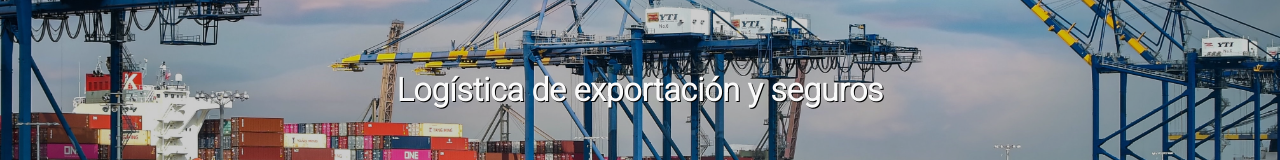
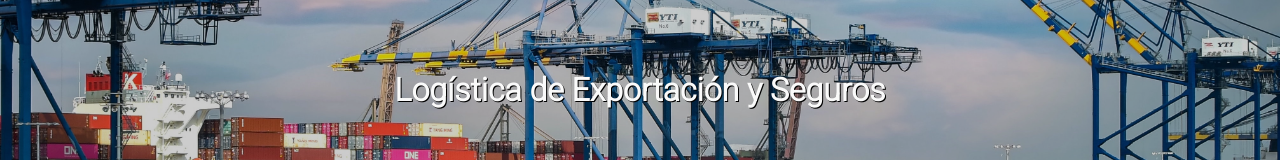
Before and after one commit to rosariobosch/VenSer, a website: page index.html in a window 1280 px wide. Shown: the part 159-319 px from the top of the page. Drawn offline with nearby package versions, Linux system fonts and the light colour scheme.

Commit message:
Cambio h1 index

```diff
--- a/index.html
+++ b/index.html
@@ -53,7 +53,7 @@
         <!-- Título con imagen de fondo -->
         <div class="animate__animated animate__fadeInLeft">
             <img src="media/imagen_index.jpg" alt="Contenedores en puerto" class="imagenSuperior">
-            <h1 class="tituloSuperior">Logística de exportación y seguros</h1>
+            <h1 class="tituloSuperior">Logística de Exportación y Seguros</h1>
         </div>
         <!-- Sección seguros -->
         <div class="contenedorIndex">
```
